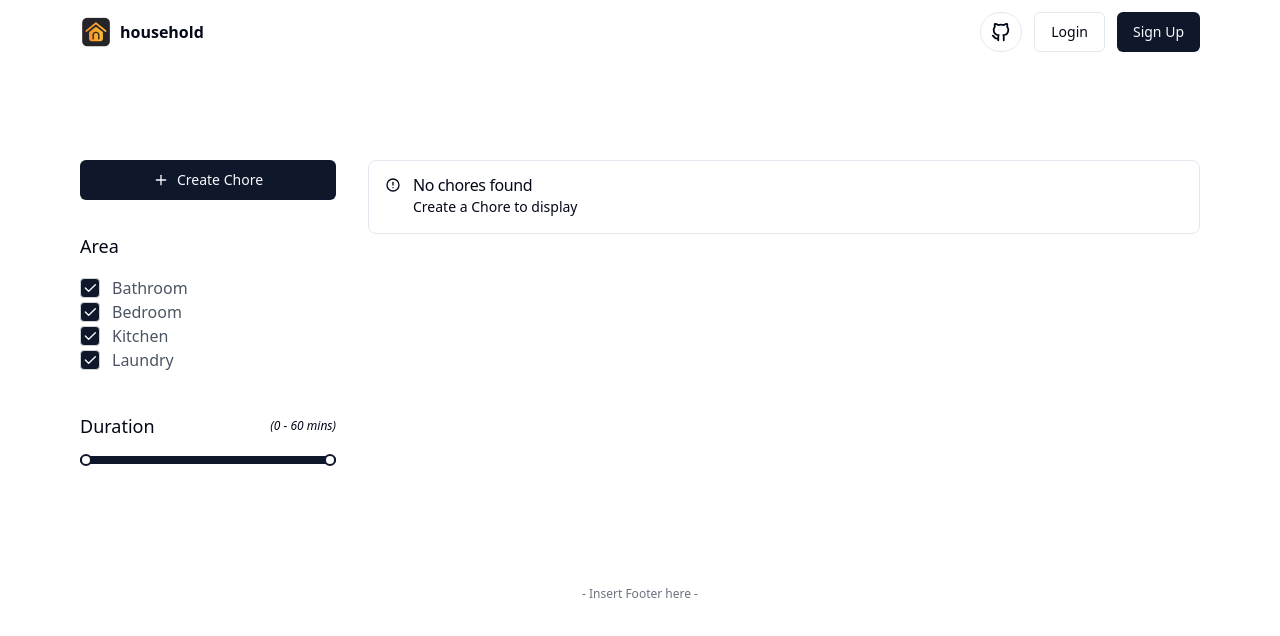
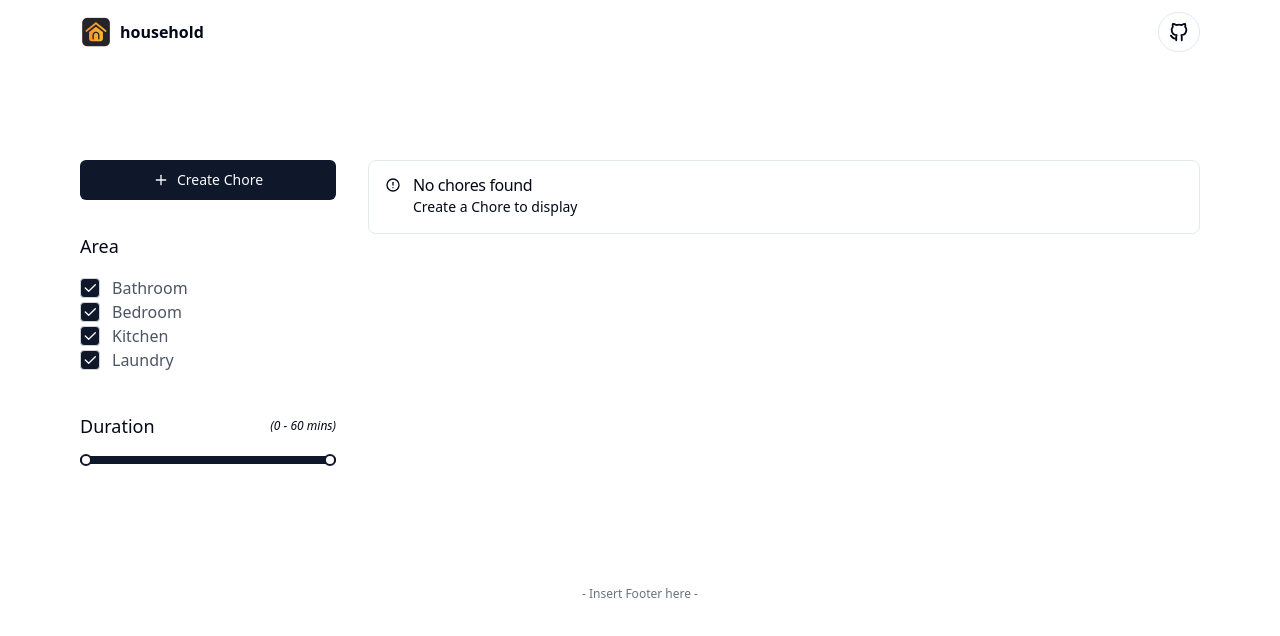
Before and after one commit to c-nicol/household, a React (Vite) app: page / in a window 1280 px wide. Shown: the top 636 px of the page. Built offline with nearby package versions, Linux system fonts and the light colour scheme.

Commit message:
Update header

```diff
--- a/src/features/layout/header.tsx
+++ b/src/features/layout/header.tsx
@@ -45,7 +45,7 @@ export function Header() {
             <Tooltip delayDuration={200}>
               <TooltipTrigger asChild>
                 <Button asChild variant="outline" className="rounded-3xl p-2">
-                  <a href="https://github.com/c-nicol" target="_blank">
+                  <a href="https://github.com/c-nicol/household" target="_blank">
                     <IconBrandGithub className="h-full" />
                   </a>
                 </Button>
@@ -54,9 +54,6 @@ export function Header() {
                 <p>View repository</p>
               </TooltipContent>
             </Tooltip>
-
-            <Button variant="outline">Login</Button>
-            <Button>Sign Up</Button>
           </div>
         </nav>
       </header>
```
